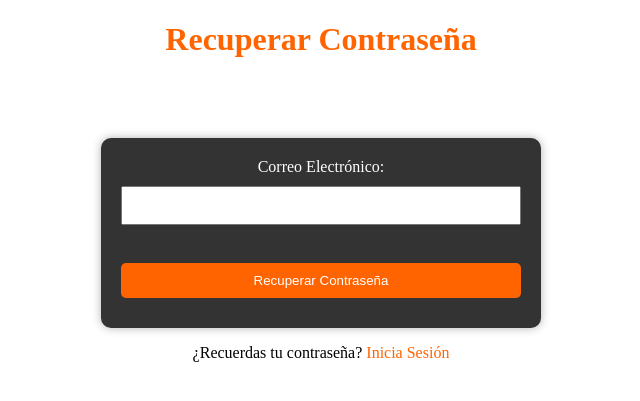
After one commit to Aljarilla11/Autoescuela, a PHP site: the page made by forms/RecuperarContraseña.php in a window 1280 px wide. The commit adds this page. Shown: the top 401 px of the page, without its empty margins (319-959 px from the left). Run offline with PHP 8.4, Linux system fonts and the light colour scheme.

Commit message:
avanzando

```diff
--- a/CrearExamen/index.html
+++ b/CrearExamen/index.html
@@ -10,6 +10,6 @@
 <body>
     <div id="examen"></div>
     <button id="comenzar">Comenzar</button>
-    <button id="finalizar">Finalizar Examen</button>
+    <button id="finalizar">Crear Examen</button>
 </body>
 </html>
--- /dev/null
+++ b/estilos/estiloRecuperar.css
@@ -0,0 +1,56 @@
+
+form {
+    background-color: #333;
+    padding: 20px;
+    border-radius: 10px;
+    box-shadow: 0 0 10px rgba(0, 0, 0, 0.3);
+    color: white;
+    width: 100%;
+    max-width: 400px;
+    text-align: center;
+    margin: auto;
+    margin-top: 10vh;
+}
+
+h1 {
+    color: #FF6400;
+    text-align: center;
+}
+
+input {
+    width: 100%;
+    padding: 10px;
+    margin: 10px 0;
+    box-sizing: border-box;
+}
+
+input[type="submit"] {
+    background-color: #FF6400;
+    color: white;
+    padding: 10px 20px;
+    border: none;
+    border-radius: 5px;
+    cursor: pointer;
+    transition: background-color 0.3s;
+}
+
+input[type="submit"]:hover {
+    background-color: #FF4500;
+}
+
+input[type="submit"]:active {
+    background-color: #FF4500;
+}
+
+p {
+    text-align: center;
+}
+
+a {
+    color: #FF6400;
+    text-decoration: none;
+}
+
+a:hover {
+    text-decoration: underline;
+}
--- a/forms/Login.php
+++ b/forms/Login.php
@@ -37,5 +37,6 @@ Login::loginUser();
         <input type="submit" id="btnIniciarSesion" name="enviar" value="Iniciar Sesión">
     </form>
     <p>¿No tienes una cuenta? <a href="?menu=registro">Regístrate</a></p>
+    <p>¿Has olvidado tu contraseña? <a href="?menu=recuperar">Recupérala aquí</a></p>
 </body>
 </html>
--- /dev/null
+++ b/forms/RecuperarContraseña.php
@@ -0,0 +1,17 @@
+<!DOCTYPE html>
+<html lang="en">
+<head>
+    <title>Recuperar Contraseña</title>
+    <link rel="stylesheet" href="../estilos/estiloRecuperar.css">
+</head>
+<body>
+    <h1>Recuperar Contraseña</h1>
+    <form action="" method="POST">
+        <label for="email">Correo Electrónico:</label>
+        <input type="email" id="email" name="email" required><br><br>
+
+        <input type="submit" name="enviar" value="Recuperar Contraseña">
+    </form>
+    <p>¿Recuerdas tu contraseña? <a href="?menu=login">Inicia Sesión</a></p>
+</body>
+</html>
--- a/forms/Register.php
+++ b/forms/Register.php
@@ -8,6 +8,7 @@ class Register
 
         if ($_SERVER['REQUEST_METHOD'] === 'POST')
         {
+            var_dump($_POST);
             $nombre = $_POST['nombre'];
             $password = $_POST['password'];
             FuncionesLogin::register($nombre, $password);
@@ -28,7 +29,7 @@ Register::registerUser();
 </head>
 <body>
     <h1>Registro de Usuario</h1>
-    <form action="?menu=login" method="POST">
+    <form action="" method="POST">
         <label for="nombre">Nombre de Usuario:</label>
         <input type="text" id="nombre" name="nombre" required><br><br>
 
--- a/forms/VerificarUsuarios.php
+++ b/forms/VerificarUsuarios.php
@@ -64,13 +64,13 @@ class FuncionesAdmin
                 $usuarioId = $_POST['usuario_id'];
                 $nuevoRole = $_POST['nuevo_role'];
                 $usuarioRepo->actualizarRoleUsuario($usuarioId, $nuevoRole);
-                header('Location: ?menu=adminuser');
+                //header('Location: ?menu=adminuser');
                 exit;
             } elseif (isset($_POST['eliminar_usuario'])) {
                 // Lógica para eliminar al usuario
                 $usuarioId = $_POST['usuario_id'];
                 $usuarioRepo->eliminarUsuario($usuarioId);
-                header('Location: ?menu=adminuser');
+                //header('Location: ?menu=adminuser');
                 exit;
             }
         }
--- a/helpers/funcionesLogin.php
+++ b/helpers/funcionesLogin.php
@@ -118,14 +118,14 @@ class FuncionesLogin
 
     public static function register($nombre, $password)
     {
-        Sesion::iniciaSesion();
+        //Sesion::iniciaSesion();
         self::iniciarConexion();
 
         if (isset($_POST['enviar']))
         {
             $query = "INSERT INTO usuario (nombre, password) VALUES ('$nombre', '$password')";
             self::$conexion->exec($query);
-            header('Location: http://autoescuela.com/forms/Login.php');
+            header('Location: ?menu=login');
         }
     }
 }
--- a/vistas/Enruta.php
+++ b/vistas/Enruta.php
@@ -69,6 +69,10 @@ if (isset($_GET['menu']))
     {
         require_once './CrearExamen/index.html';
     }
+    if($_GET['menu'] == "recuperar")
+    {
+        require_once './forms/RecuperarContraseña.php';
+    }
 
 
 
```
